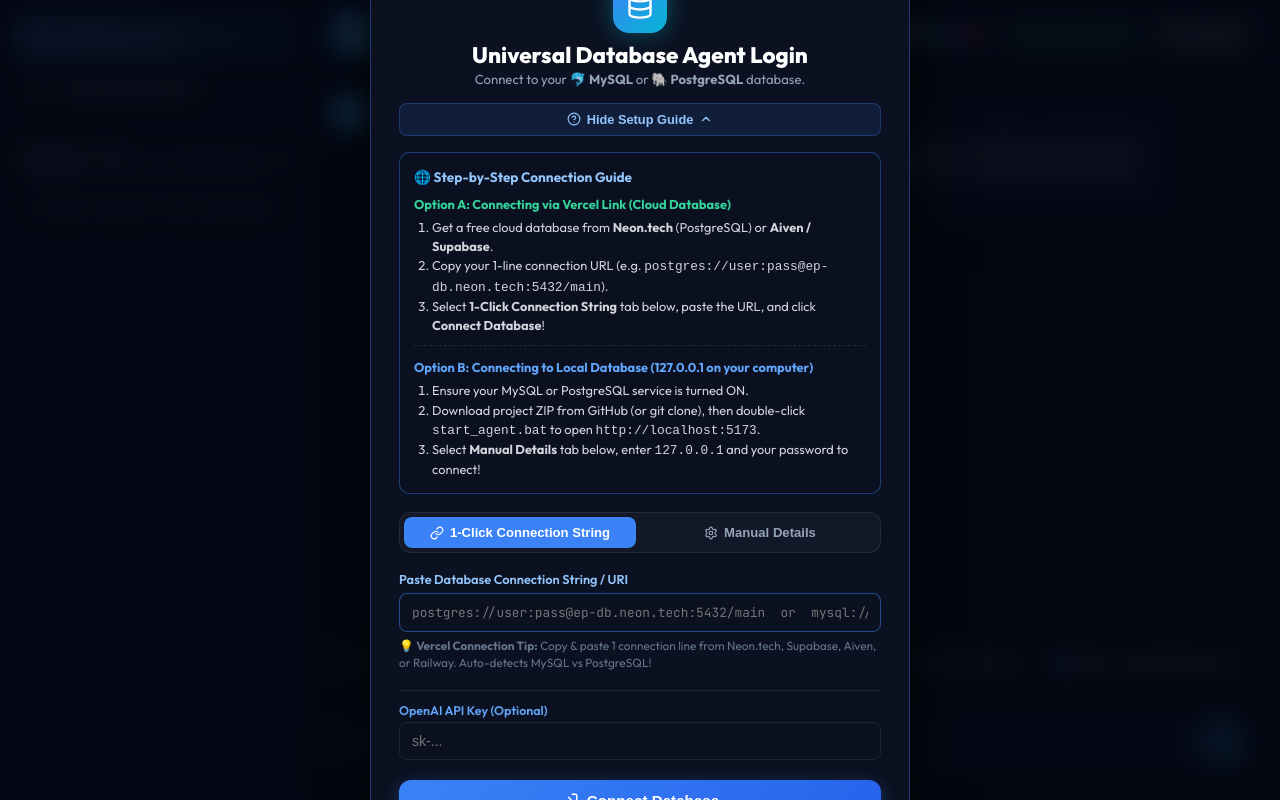
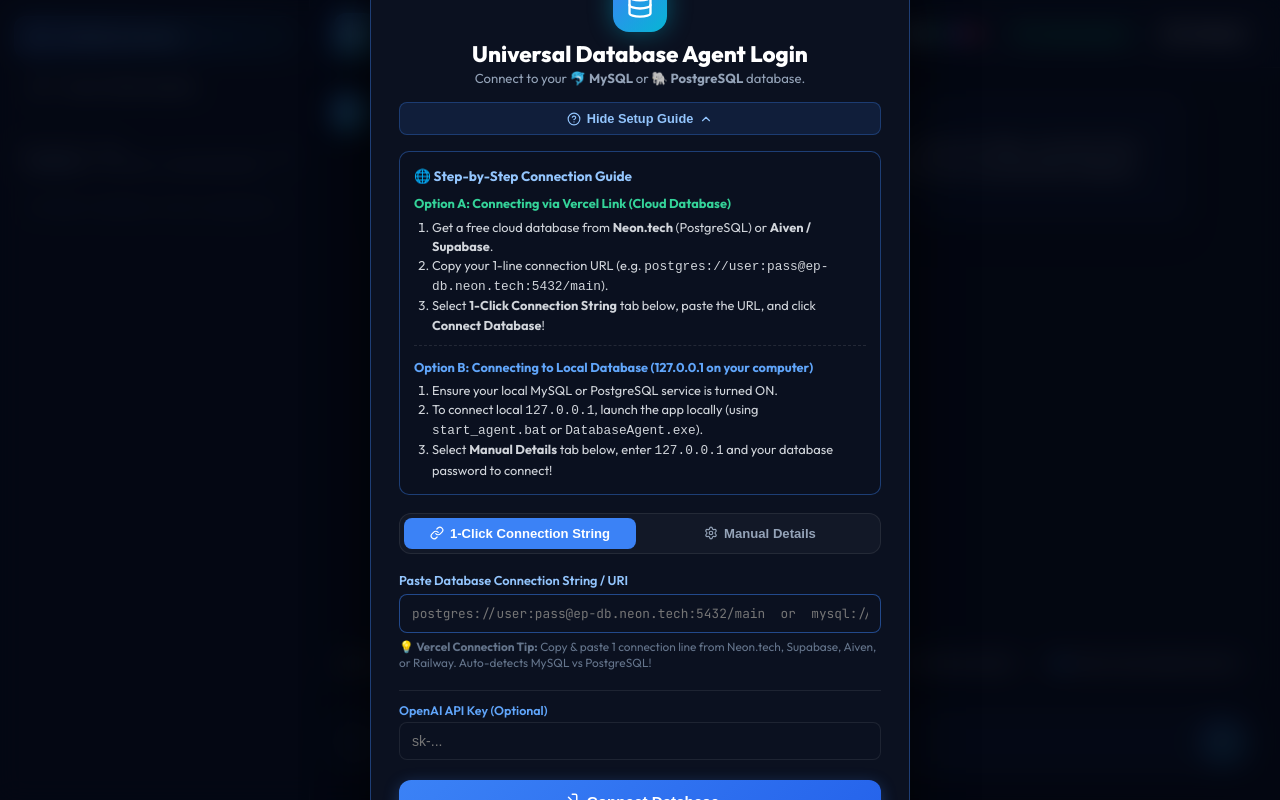
Before and after one commit to AKSHAY18-prog123/Database-agent, a React app in the folder frontend/: page / in a window 1280 px wide. Both pictures are taken after a click on the button "💡 Need Help Connecting? (3-Step Setup Guide)". Built offline with nearby package versions, Linux system fonts and the light colour scheme; the HTML template or start-up script is replaced by a standard one.

Commit message:
Refine Option B guide in LoginModal portal for clean Vercel & Desktop presentation

```diff
--- a/frontend/src/components/LoginModal.jsx
+++ b/frontend/src/components/LoginModal.jsx
@@ -162,9 +162,9 @@
                 Option B: Connecting to Local Database (127.0.0.1 on your computer)
               </strong>
               <ol style={{ paddingLeft: '18px', margin: '4px 0 0 0' }}>
-                <li>Ensure your MySQL or PostgreSQL service is turned ON.</li>
-                <li>Download project ZIP from GitHub (or git clone), then double-click <code>start_agent.bat</code> to open <code>http://localhost:5173</code>.</li>
-                <li>Select <strong>Manual Details</strong> tab below, enter <code>127.0.0.1</code> and your password to connect!</li>
+                <li>Ensure your local MySQL or PostgreSQL service is turned ON.</li>
+                <li>To connect local <code>127.0.0.1</code>, launch the app locally (using <code>start_agent.bat</code> or <code>DatabaseAgent.exe</code>).</li>
+                <li>Select <strong>Manual Details</strong> tab below, enter <code>127.0.0.1</code> and your database password to connect!</li>
               </ol>
             </div>
           </div>
```
